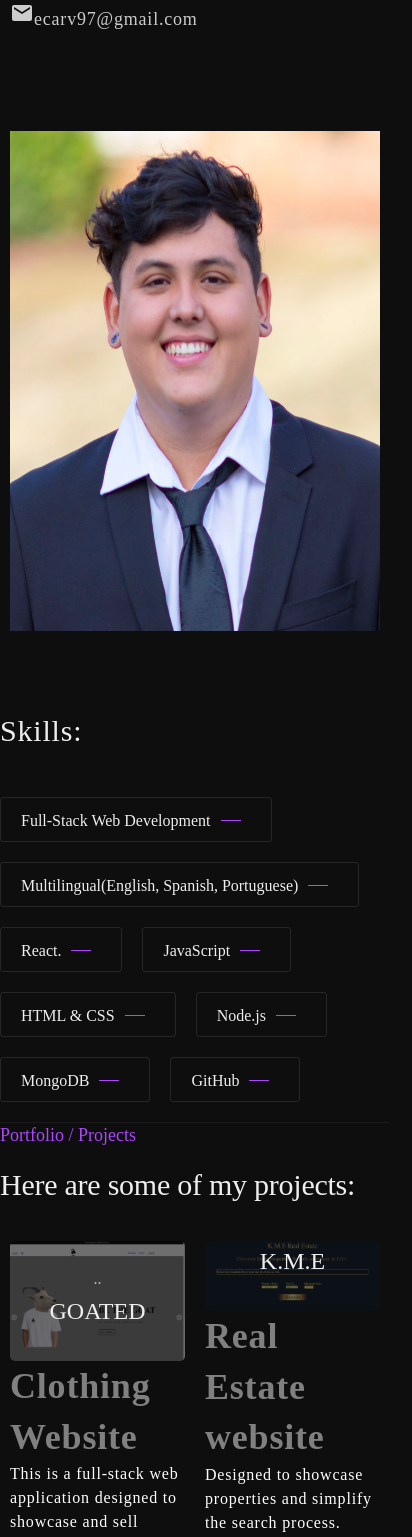
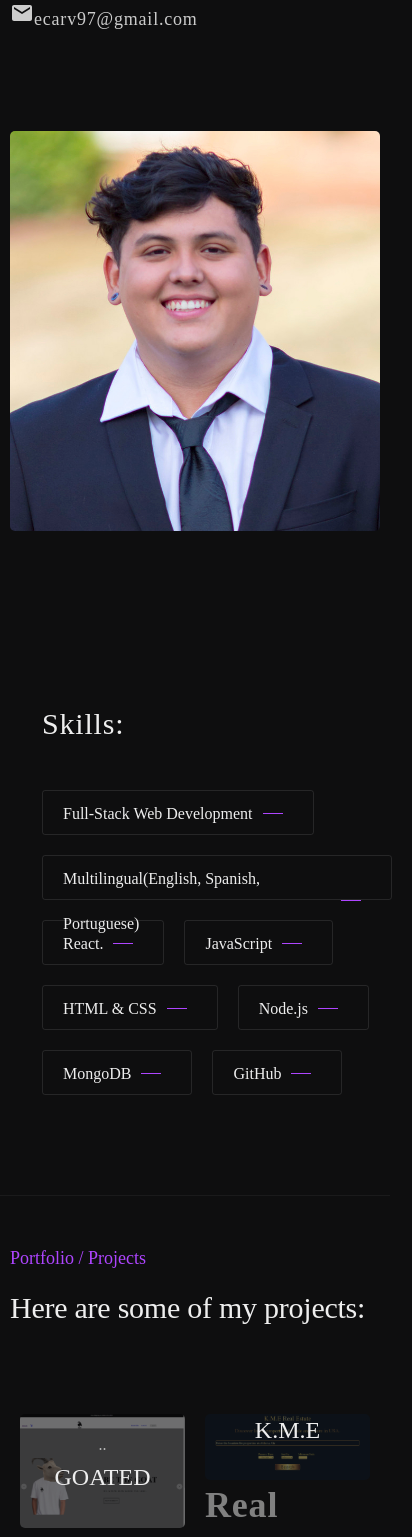
Before and after one commit to Erickc1602/MyPortfolio, a React (Create React App) app: page / in a window 390 px wide. Shown: the part 940-2477 px from the top of the page, 412 px wide, since content can reach past the window. Built offline with nearby package versions, Linux system fonts and the light colour scheme.

Commit message:
responsiviness

```diff
--- a/src/components/AboutMe.jsx
+++ b/src/components/AboutMe.jsx
@@ -78,7 +78,12 @@ const AboutMe = () => {
               <img
                 alt="me"
                 src={me}
-                style={{ width: 600, height: 500, marginRight: 200 }}
+                style={{
+                  width: 400,
+                  height: 400,
+                  marginRight: 200,
+                  borderRadius: 5,
+                }}
               />
             </div>
           </div>
--- a/src/components/Portfolio.jsx
+++ b/src/components/Portfolio.jsx
@@ -13,6 +13,8 @@ import brasil from "./Img/Screenshot (37).png";
 const Portfolio = () => {
   return (
     <>
+      <section id="portfolio">
+        <div class="container wide">
           <div class="awilo_fn_title">
             <h5>Portfolio / Projects</h5>
             <h3>Here are some of my projects:</h3>
@@ -28,7 +30,10 @@ const Portfolio = () => {
                       <div class="list_item">
                         <div class="img_holder">
                           <img src={goated} alt="" />
-                      <div class="awilo_fn_abs_img" data-bg-img={goated}></div>
+                          <div
+                            class="awilo_fn_abs_img"
+                            data-bg-img={goated}
+                          ></div>
                         </div>
                         <div class="title_holder">
                           <div class="title_abs">
@@ -53,7 +58,9 @@ const Portfolio = () => {
                           </div>
                           <div class="title_name">
                             <h3>
-                          <a href="https://goatededc.netlify.app/">GOATED</a>
+                              <a href="https://goatededc.netlify.app/">
+                                GOATED
+                              </a>
                             </h3>
                           </div>
                         </div>
@@ -61,15 +68,16 @@ const Portfolio = () => {
                       </div>
                       <h2 style={{ color: "gray" }}>Clothing Website </h2>
                       <p style={{ color: "white" }}>
-                    This is a full-stack web application designed to showcase
-                    and sell clothing items. The website features a clean and
-                    user-friendly interface, making it easy for customers to
-                    browse and purchase items. <br />
-                    The website is built using the popular MERN stack, including
-                    MongoDB for data storage, Express for server-side logic,
-                    React for the front-end user interface, and Node.js for the
-                    back-end runtime environment. This technology stack provides
-                    a robust, scalable, and efficient platform for the website,
+                        This is a full-stack web application designed to
+                        showcase and sell clothing items. The website features a
+                        clean and user-friendly interface, making it easy for
+                        customers to browse and purchase items. <br />
+                        The website is built using the popular MERN stack,
+                        including MongoDB for data storage, Express for
+                        server-side logic, React for the front-end user
+                        interface, and Node.js for the back-end runtime
+                        environment. This technology stack provides a robust,
+                        scalable, and efficient platform for the website,
                         ensuring smooth and seamless user experiences.
                       </p>
                     </li>
@@ -104,7 +112,9 @@ const Portfolio = () => {
                           </div>
                           <div class="title_name">
                             <h3>
-                          <a href="https://realstateedc.netlify.app/">K.M.E</a>
+                              <a href="https://realstateedc.netlify.app/">
+                                K.M.E
+                              </a>
                             </h3>
                           </div>
                         </div>
@@ -113,8 +123,8 @@ const Portfolio = () => {
                       <p style={{ color: "white" }}>
                         Designed to showcase properties and simplify the search
                         process. Built with modern front-end technologies and a
-                    robust API, Browse a collection of properties and find your
-                    dream home with ease.
+                        robust API, Browse a collection of properties and find
+                        your dream home with ease.
                       </p>
                     </li>
                   </Link>
@@ -123,7 +133,10 @@ const Portfolio = () => {
                       <div class="list_item">
                         <div class="img_holder">
                           <img src={brasil} alt="" />
-                      <div class="awilo_fn_abs_img" data-bg-img={brasil}></div>
+                          <div
+                            class="awilo_fn_abs_img"
+                            data-bg-img={brasil}
+                          ></div>
                         </div>
                         <div class="title_holder">
                           <div class="title_abs">
@@ -148,18 +161,21 @@ const Portfolio = () => {
                           </div>
                           <div class="title_name">
                             <h3>
-                          <a href="https://brazilwc.netlify.app/">Brazil W.C</a>
+                              <a href="https://brazilwc.netlify.app/">
+                                Brazil W.C
+                              </a>
                             </h3>
                           </div>
                         </div>
                       </div>
                       <h2 style={{ color: "gray" }}>Brazil W.C </h2>
                       <p style={{ color: "white" }}>
-                    Step into the world of Brazilian soccer with this portfolio
-                    project, a celebration of Brazil's world cup titles. Built
-                    using HTML and CSS, this website brings the old internet
-                    style to life, showcasing the country's glorious victories
-                    in the most prestigious tournament in world football.
+                        Step into the world of Brazilian soccer with this
+                        portfolio project, a celebration of Brazil's world cup
+                        titles. Built using HTML and CSS, this website brings
+                        the old internet style to life, showcasing the country's
+                        glorious victories in the most prestigious tournament in
+                        world football.
                       </p>
                     </li>
                   </Link>
@@ -167,7 +183,7 @@ const Portfolio = () => {
               </div>
             </div>
           </section>
-      {/* CONTACT Message */}
+
           <div class="awilo_fn_contactme">
             <p class="text">
               Did you like what you see above? Don’t hesitate, request for a new
@@ -180,6 +196,8 @@ const Portfolio = () => {
               </p>
             </a>
           </div>
+        </div>
+      </section>
     </>
   );
 };
--- a/src/components/Skills.jsx
+++ b/src/components/Skills.jsx
@@ -3,6 +3,8 @@ import React from "react";
 const Skills = () => {
   return (
     <>
+      <section id="information">
+        <div class="container wide">
           <div class="awilo_fn_skills">
             <div class="s_title">
               <h3>Skills:</h3>
@@ -53,6 +55,8 @@ const Skills = () => {
               </ul>
             </div>
           </div>
+        </div>
+      </section>
     </>
   );
 };
--- a/src/css/style.css
+++ b/src/css/style.css
@@ -432,7 +432,7 @@ a.awilo_fn_circle_link:hover:after{
 	flex-direction: row;
 }
 .awilo_fn_about .about_left{
-	width: 80%;
+
 	padding-right: 2%;
 }
 .awilo_fn_about .about_left .l_inner{
@@ -773,6 +773,7 @@ a.awilo_fn_circle_link:hover:after{
 	clear: both;
 	max-width: 808px;
 	transform: translateZ(0);
+	margin-left: 32px;
 }
 .awilo_fn_skills .s_title{
 	margin-bottom: 46px;
@@ -849,7 +850,7 @@ a.awilo_fn_circle_link:hover:after{
 
 
 #portfolio .awilo_fn_title{
-	margin-bottom: 100px;
+
 }
 
 /*---------------------------------------------------*/
@@ -1245,7 +1246,7 @@ a.awilo_fn_circle_link:hover:after{
 
 
 #portfolio{
-	padding: 193px 0 195px 0;
+	margin-top: 40px;
 }
 /*---------------------------------------------------*/
 /*	12) 5 stars
@@ -1961,7 +1962,7 @@ a.awilo_fn_circle_link:hover:after{
 		width: 50%;
 	}
 	#portfolio{
-		padding: 93px 0 95px 0;
+		margin-top: 50px;
 	}
 	#blog{
 		padding: 93px 0 50px 0;
--- a/src/pages/Home.jsx
+++ b/src/pages/Home.jsx
@@ -13,10 +13,10 @@ const Home = () => {
     <div class="awilo_fn_wrapper">
       <div class="awilo_fn_content">
         <AboutMe />
+        <Skills />
+        <div class="awilo_fn_divider"></div>
+        <Portfolio />
       </div>
-      <Skills />
-      <div class="awilo_fn_divider"></div>
-      <Portfolio />
     </div>
   );
 };
```
Lines whose indentation alone changed are shown as unchanged.
